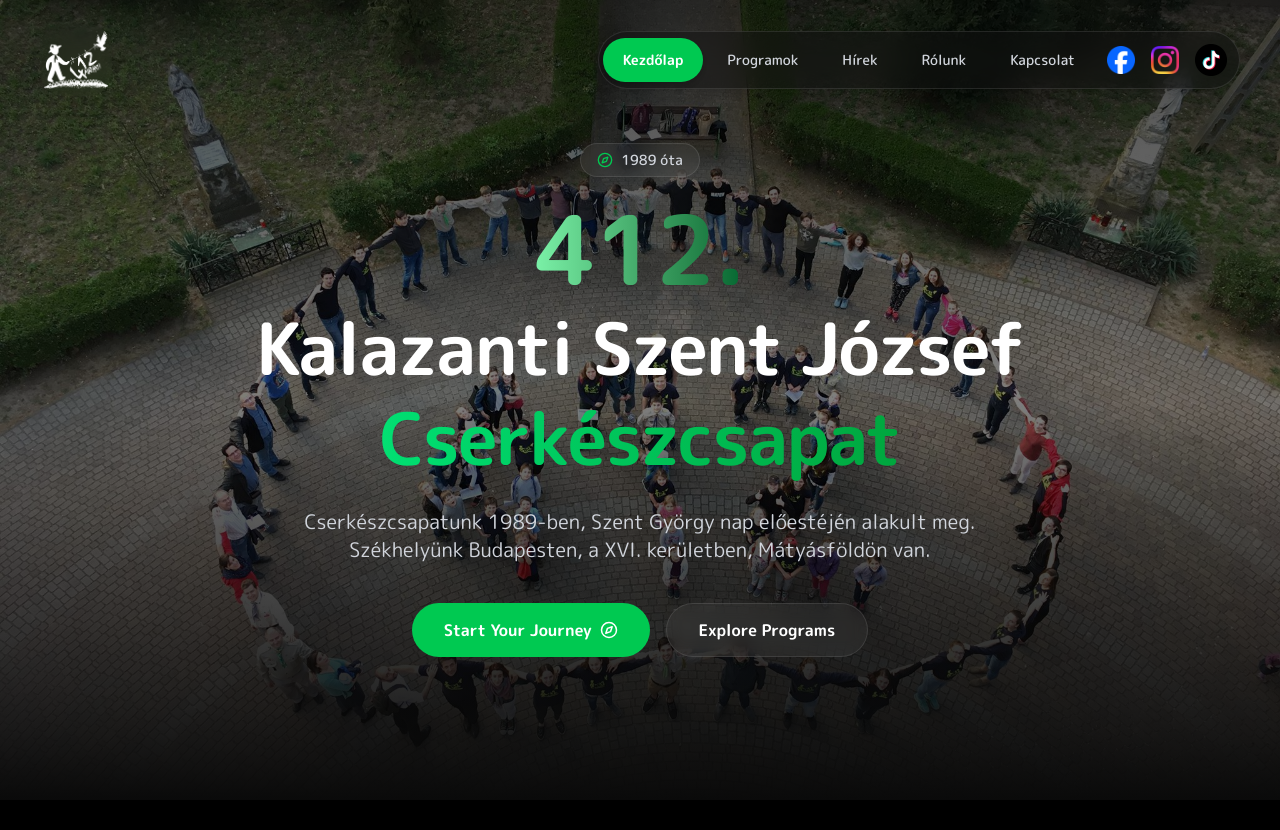
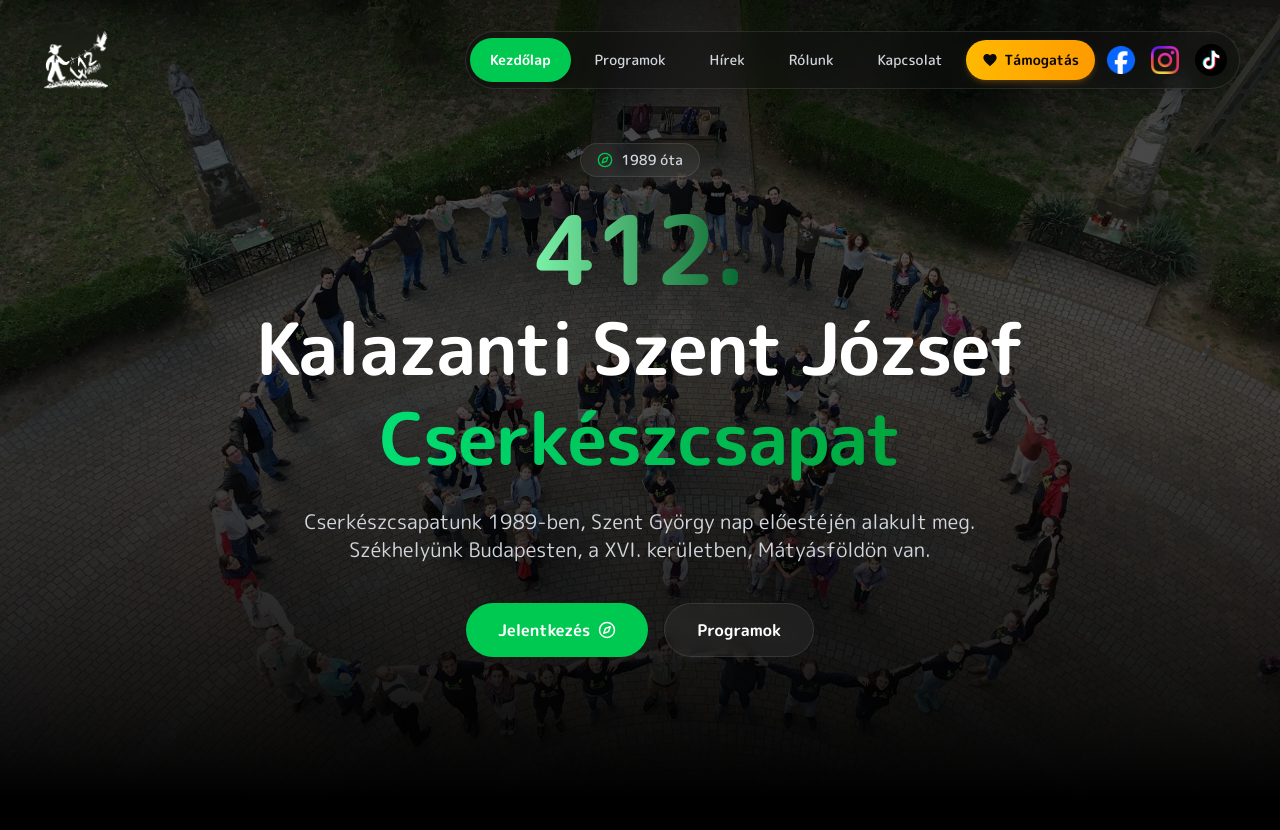
Before and after one commit to 412-Kalazanti-Szt-Jozsef-Cserkeszcsapat/kalazanti-website, an Angular app: page / in a window 1280 px wide. Shown: the top 830 px of the page. Before the commit the page ends 800 px from the top, so only its background shows below. Built offline with nearby package versions, Linux system fonts and the light colour scheme.

Commit message:
feat: add Stripe donation link and pricing table, upgrade Angular dependencies, and update homepage UI

```diff
--- a/src/app/features/menu/menu.html
+++ b/src/app/features/menu/menu.html
@@ -14,6 +14,18 @@
         {{ route.label }}
       </a>
     }
+
+    <!-- Extra Támogatás Gomb -->
+    <a [href]="donationUrl"
+       target="_blank"
+       rel="noopener noreferrer"
+       class="m-plus-rounded-1c-bold flex items-center gap-1.5 rounded-full bg-gradient-to-r from-amber-400 to-amber-500 hover:from-amber-300 hover:to-amber-400 px-4 py-2.5 text-sm font-bold text-stone-950 shadow-md shadow-amber-500/20 transition-all duration-200 hover:shadow-lg hover:shadow-amber-500/35 active:scale-95">
+      <svg xmlns="http://www.w3.org/2000/svg" class="h-4 w-4 fill-current text-stone-950" viewBox="0 0 24 24">
+        <path d="M12 21.35l-1.45-1.32C5.4 15.36 2 12.28 2 8.5 2 5.42 4.42 3 7.5 3c1.74 0 3.41.81 4.5 2.09C13.09 3.81 14.76 3 16.5 3 19.58 3 22 5.42 22 8.5c0 3.78-3.4 6.86-8.55 11.54L12 21.35z" />
+      </svg>
+      <span>Támogatás</span>
+    </a>
+
     <div class="flex items-center">
       <a href="https://www.facebook.com/kalazanti" class="flex items-center justify-center rounded-full p-2 transition-all duration-200 hover:bg-white/5" target="_blank">
         <img src="/img/facebook_logo_128.png" alt="Facebook Logo" class="h-7 w-7">
--- a/src/app/features/menu/menu.ts
+++ b/src/app/features/menu/menu.ts
@@ -8,6 +8,8 @@ import { RouterLink, RouterLinkActive } from "@angular/router";
   styleUrl: './menu.css',
 })
 export class Menu {
+  donationUrl = 'https://donate.stripe.com/test_bJe5kC90H25tbCDdYL3wQ00'; // Custom link a támogatáshoz
+
   routes = [
     { path: '', label: 'Kezdőlap', exact: true },
     { path: 'programok', label: 'Programok', exact: false },
--- a/src/app/pages/home/home.html
+++ b/src/app/pages/home/home.html
@@ -2,8 +2,9 @@
   <!-- Background Image with Overlay -->
   <div class="absolute inset-0">
     <img src="/img/hero.jpg" alt="Hero Background" class="h-full w-full object-cover">
-    <!-- Dark Gradient Overlay -->
-    <div class="absolute inset-0 bg-gradient-to-b from-black/70 via-black/50 to-[#0a0a0a]"></div>
+    <!-- Dark Gradient Overlay for contrast and smooth transition -->
+    <div class="absolute inset-0 bg-gradient-to-b from-black/80 via-black/40 to-transparent"></div>
+    <div class="absolute inset-0 bg-gradient-to-t from-black via-black/70 via-35% to-transparent"></div>
   </div>
 
   <!-- Content Container -->
@@ -31,14 +32,21 @@
 
     <!-- Buttons -->
     <div class="flex flex-col gap-4 sm:flex-row">
-      <button class="group flex items-center gap-2 rounded-full bg-green-500 px-8 py-3.5 font-semibold text-white transition-all hover:bg-green-600 hover:shadow-lg hover:shadow-green-500/25 cursor-pointer">
-        Start Your Journey
+      <a class="group flex items-center gap-2 rounded-full bg-green-500 px-8 py-3.5 font-semibold text-white transition-all hover:bg-green-600 hover:shadow-lg hover:shadow-green-500/25 cursor-pointer" href="">
+        Jelentkezés
         <svg xmlns="http://www.w3.org/2000/svg" width="18" height="18" viewBox="0 0 24 24" fill="none" stroke="currentColor" stroke-width="2" stroke-linecap="round" stroke-linejoin="round" class="transition-transform group-hover:translate-x-1"><circle cx="12" cy="12" r="10"/><polygon points="16.24 7.76 14.12 14.12 7.76 16.24 9.88 9.88 16.24 7.76"/></svg>
-      </button>
+      </a>
 
-      <button class="rounded-full border border-white/10 bg-white/5 px-8 py-3.5 font-semibold text-white backdrop-blur-sm transition-all hover:bg-white/10 cursor-pointer">
-        Explore Programs
-      </button>
+      <a class="rounded-full border border-white/10 bg-white/5 px-8 py-3.5 font-semibold text-white backdrop-blur-sm transition-all hover:bg-white/10 cursor-pointer">
+        Programok
+      </a>
     </div>
   </div>
 </div>
+
+<div class="max-w-7xl mx-auto px-4 py-16">
+  <stripe-pricing-table
+    pricing-table-id="prctbl_1U7dNIAfgKk6Z9aJKTrmY4jF"
+    publishable-key="pk_test_51O9xdfAfgKk6Z9aJhfowp92UR4rQA8cUN999sKLyODvZL8ZBrS0qSXhzxtPGIyLn3CZrkPf9tqUaa2WqkuMcnaOm007FNuwARu">
+  </stripe-pricing-table>
+</div>
--- a/src/app/pages/home/home.ts
+++ b/src/app/pages/home/home.ts
@@ -1,8 +1,9 @@
-import { Component } from '@angular/core';
+import { Component, CUSTOM_ELEMENTS_SCHEMA } from '@angular/core';
 
 @Component({
   selector: 'app-home',
   imports: [],
+  schemas: [CUSTOM_ELEMENTS_SCHEMA],
   templateUrl: './home.html',
   styleUrl: './home.css',
 })
--- a/src/index.html
+++ b/src/index.html
@@ -9,6 +9,7 @@
   <link href="https://fonts.googleapis.com/css2?family=Roboto:wght@300;400;500&display=swap" rel="stylesheet">
   <link href="https://fonts.googleapis.com/icon?family=Material+Icons" rel="stylesheet">
   <script src="https://cdn.jsdelivr.net/npm/@tailwindcss/browser@4"></script>
+  <script async src="https://js.stripe.com/v3/pricing-table.js"></script>
 </head>
 <body>
   <app-root></app-root>
```
